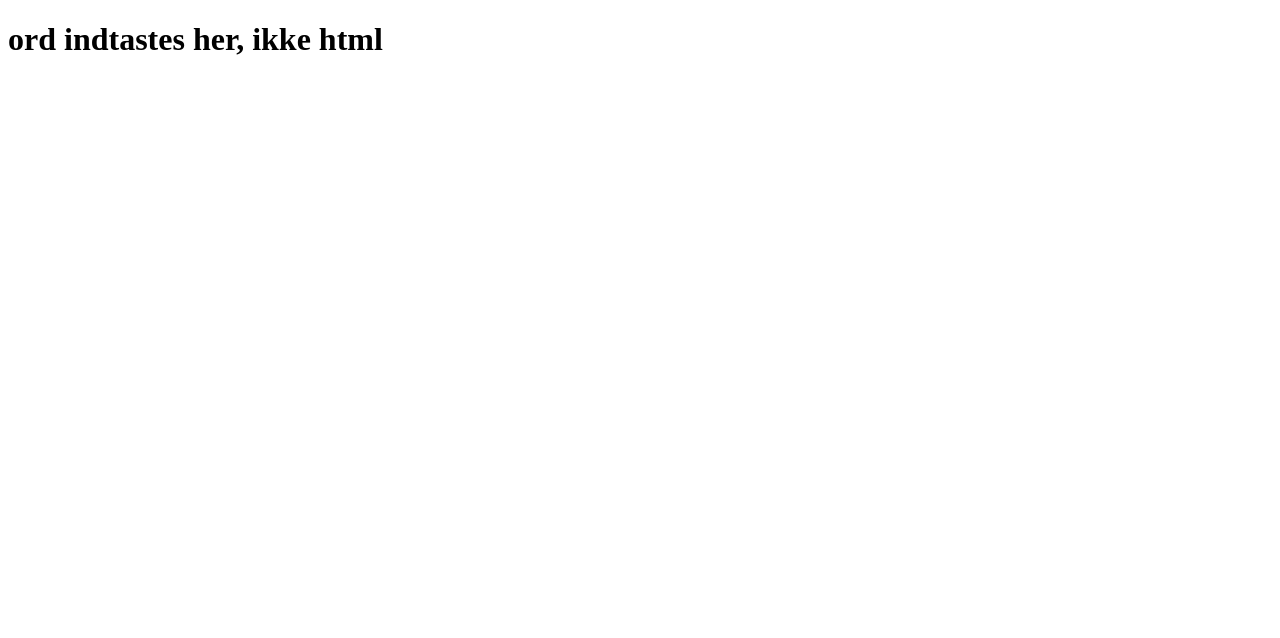
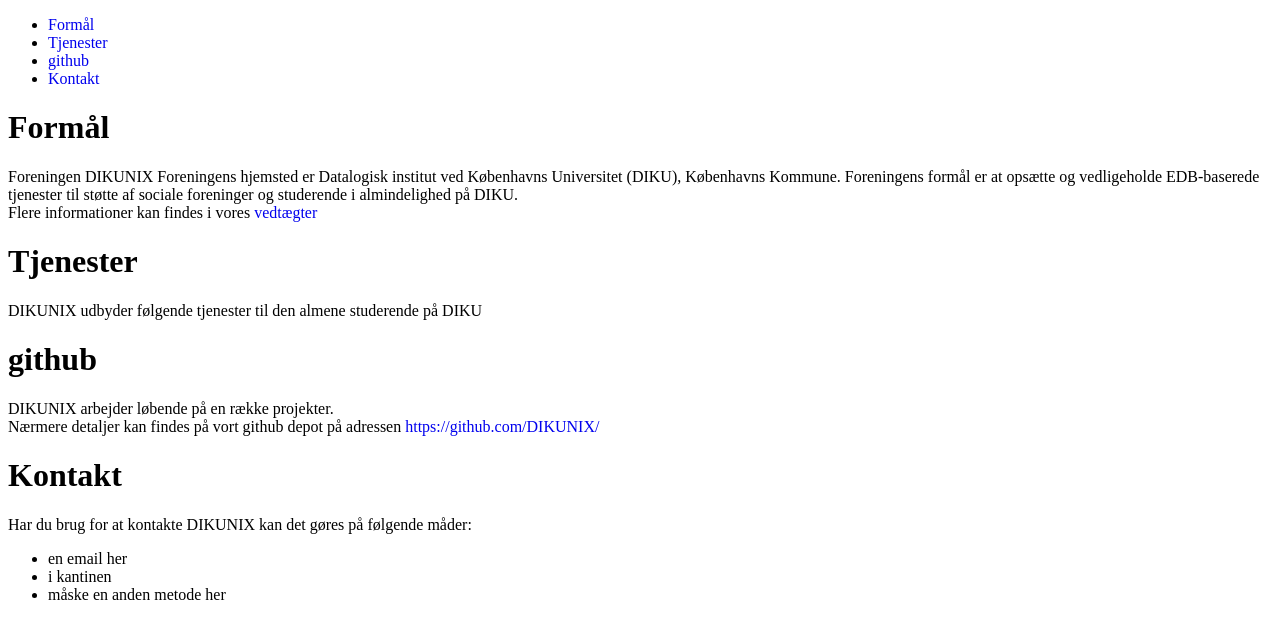
Before and after one commit to DIKUNIX/dikunix.dk, a plain HTML site: page index.html in a window 1280 px wide. Drawn offline with Linux system fonts and the light colour scheme.

Commit message:
tidligt udkast der mangler info

```diff
--- a/index.html
+++ b/index.html
@@ -1,9 +1,44 @@
 <!doctype html>
 <html>
+  <meta charset="utf-8">
+  <link href="style.css" type="text/css"  rel="stylesheet">
   <head>
     <title>DIKUNIX.DK</title>
   </head>
   <body>
-    <h1>ord indtastes her, ikke html</H1>
+  <ul>
+	<li><a href="#formål">Formål</a></li>
+	<li><a href="#tjenester">Tjenester</a></li>
+	<li><a href="#github">github</a></li>
+	<li><a href="#kontakt">Kontakt</a></li>
+  </ul>
+
+    <h1><a name="formål"/>Formål</h1>
+    <!--<div class="testcontainer"> -->
+    <p>
+      Foreningen DIKUNIX Foreningens hjemsted er Datalogisk institut ved Københavns Universitet (DIKU), Københavns Kommune. Foreningens formål er at opsætte og vedligeholde EDB-baserede tjenester til støtte af sociale foreninger og studerende i almindelighed på DIKU.<br>
+      Flere informationer kan findes i vores <a href="https://github.com/DIKUNIX/association/blob/master/vedtaegter/vedtaegter-2016-12-09.pdf">vedtægter </a>
+      <!-- </div>-->
+    </p>
+    <h1><a name="tjenester"/>Tjenester</h1>
+    <!--<div class="testcontainer"> -->
+    <p>DIKUNIX udbyder følgende tjenester til den almene studerende på DIKU
+    </p>
+    <h1><a name="github"/>github</h1>
+    <!--<div class="testcontainer"> -->
+    <p>DIKUNIX arbejder løbende på en række projekter.<br>
+      Nærmere detaljer kan findes på vort github depot på adressen <a href="https://github.com/DIKUNIX/">https://github.com/DIKUNIX/</a>
+    </p>
+
+    <h1><a name="kontakt"/>Kontakt</h1>
+    <!--<div class="testcontainer"> -->
+    <p>Har du brug for at kontakte DIKUNIX kan det gøres på følgende måder:
+      <ul>
+	<li>en email her</li>
+	<li>i kantinen</li>
+	<li>måske en anden metode her </li>
+      </ul>
+    </p>
+
   </body>
 </html>
```
